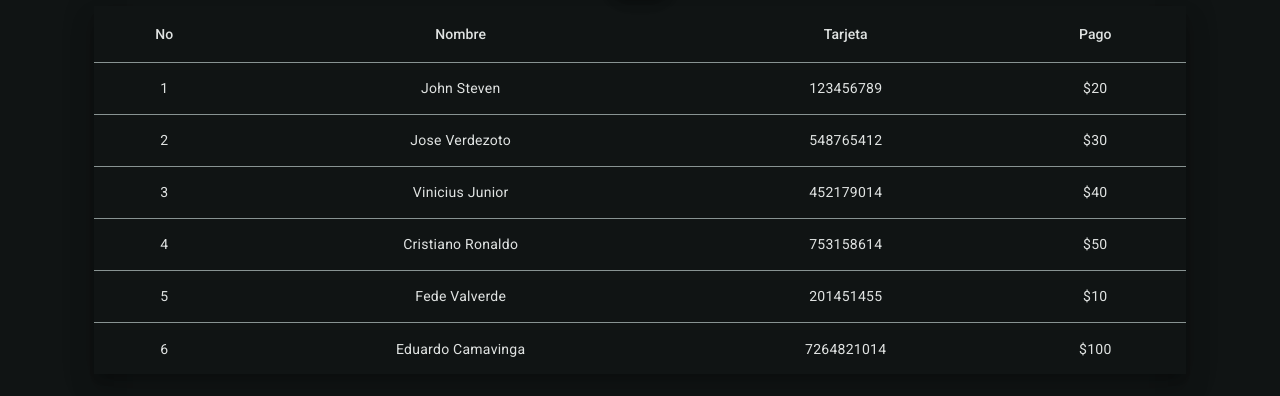
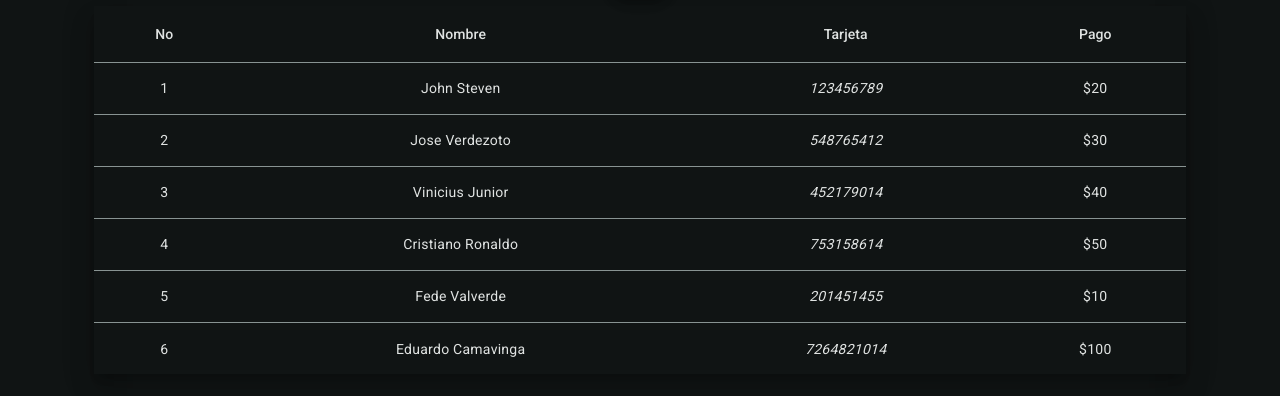
Before and after one commit to ElGrandotex/IHC, an Angular app: page /credit-card/home in a window 1280 px wide. Shown: the part 244-640 px from the top of the page. Built offline with nearby package versions, Linux system fonts and the light colour scheme.

Commit message:
Afinamientos

```diff
--- a/src/app/credit-card/home-page/home-page.component.html
+++ b/src/app/credit-card/home-page/home-page.component.html
@@ -22,7 +22,8 @@
 
     <ng-container matColumnDef="creditNumber">
       <th mat-header-cell *matHeaderCellDef class="text-center"> Tarjeta </th>
-      <td mat-cell *matCellDef="let element" class="text-center"> {{element.creditNumber}} </td>
+      <td mat-cell *matCellDef="let element" class="text-center" style="font-style: italic;"> {{element.creditNumber}}
+      </td>
     </ng-container>
 
     <ng-container matColumnDef="pago">
@@ -36,5 +37,5 @@
 </div>
 
 <ng-template #noData>
-    <h4 class="text-center p-5">No existen registros</h4>
+  <h4 class="text-center p-5">No existen registros</h4>
 </ng-template>
--- a/src/app/credit-card/home-page/home-page.component.ts
+++ b/src/app/credit-card/home-page/home-page.component.ts
@@ -1,15 +1,14 @@
-import { Component } from '@angular/core';
+import { Component, OnInit } from '@angular/core';
 import { User } from '../../interface/user.interface';
 import { CreditCardService } from '../services/credit-card.service';
 import { MatTableDataSource } from '@angular/material/table';
-import { LiveAnnouncer } from '@angular/cdk/a11y';
 
 @Component({
   selector: 'app-home-page',
   templateUrl: './home-page.component.html',
   styleUrl: './home-page.component.css'
 })
-export class HomePageComponent {
+export class HomePageComponent  implements OnInit{
 
   public users: User[] = [];
   usersList = new MatTableDataSource<User>();
@@ -32,7 +31,7 @@ export class HomePageComponent {
           let csvToRowArray = data.split("\n");
           for (let index = 1; index < csvToRowArray.length - 1; index++) {
             let row = csvToRowArray[index].split(",");
-            this.users.push(new User(parseInt(row[0]), row[1], parseInt(row[2]), parseInt(row[3])));
+            this.users.push(new User(parseInt(row[0]), row[1], parseInt(row[2]), parseInt(row[3]), row[4]==='true'));
           }
           this.usersList.data = this.users
         },
--- a/src/app/interface/user.interface.ts
+++ b/src/app/interface/user.interface.ts
@@ -3,11 +3,13 @@ export class User{
   name: String;
   creditNumber: number;
   pago: number;
+  beneficios: boolean
 
-  constructor(id: number, name: String, creditNumber: number, pago: number){
+  constructor(id: number, name: String, creditNumber: number, pago: number, beneficios: boolean){
     this.id = id;
     this.name = name;
     this.creditNumber = creditNumber;
     this.pago = pago
+    this.beneficios = beneficios
   }
 }
```
Also changed, not shown: src/assets/archivo.csv.
